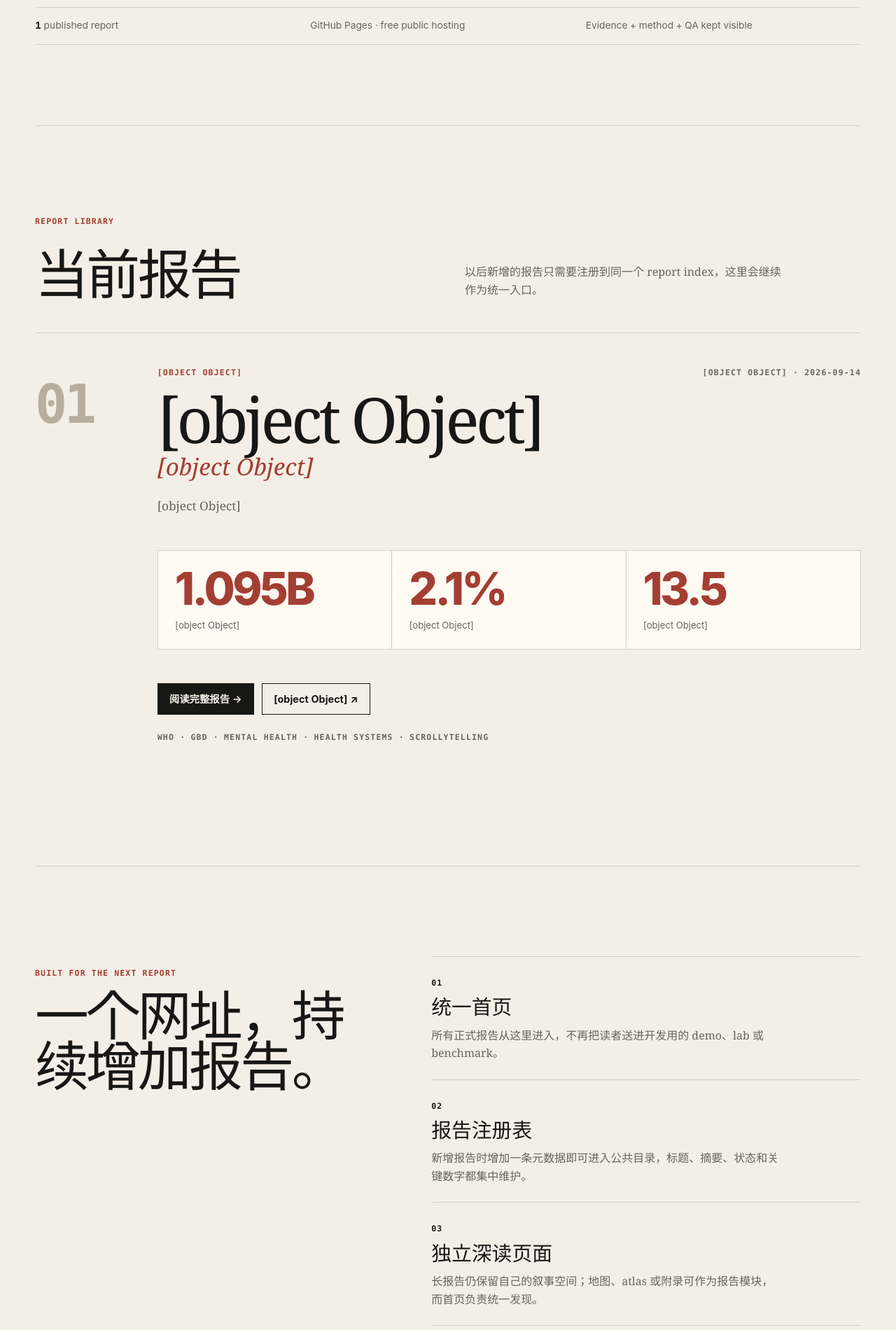
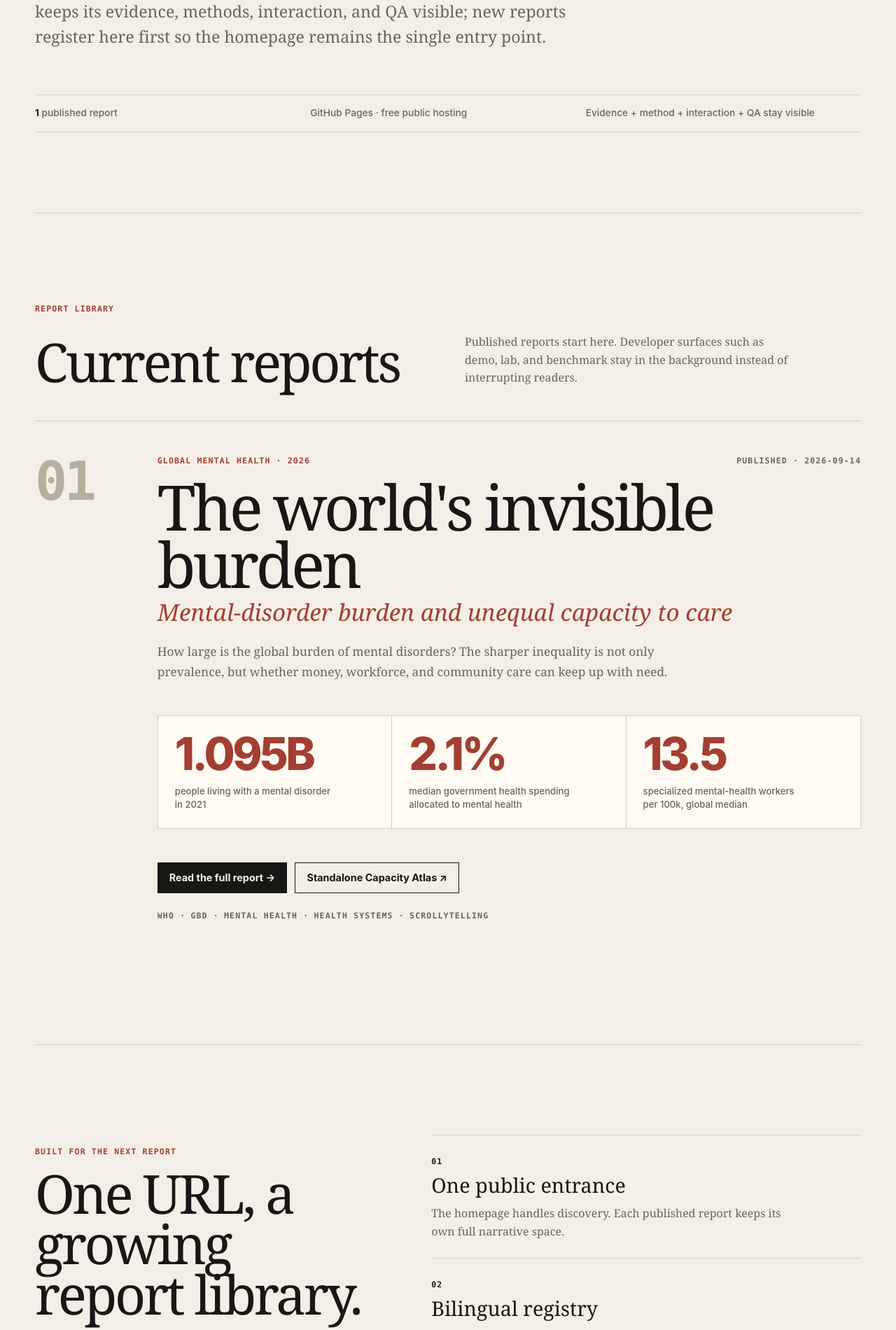
Before and after one commit to CochraneK/pudding-skill, a SvelteKit app: page / in a window 1280 px wide. Shown: the part 660-2560 px from the top of the page at 70% size. Built offline with nearby package versions, Linux system fonts and the light colour scheme.

Commit message:
feat: make public report hub bilingual

```diff
--- a/src/routes/+page.svelte
+++ b/src/routes/+page.svelte
@@ -1,15 +1,63 @@
 <script>
 	import { base } from '$app/paths';
 	import Meta from '$components/Meta.svelte';
+	import LanguageToggle from '$components/LanguageToggle.svelte';
 	import reportIndex from '$data/report-index.json';
+	import { language } from '$lib/language.js';
 
 	const hrefFor = (route) => `${base}${route}`;
 	const reports = reportIndex.reports;
+	const localize = (value) => typeof value === 'object' && value !== null && !Array.isArray(value) ? value[$language] : value;
+
+	const copy = {
+		zh: {
+			eyebrow: 'PUDDING-SKILL · 公共报告库',
+			titleLead: 'Data stories,',
+			titleEm: 'in one place.',
+			published: '份已发布报告',
+			hosting: 'GitHub Pages · 免费公开托管',
+			qa: '证据 + 方法 + 交互 + QA 保持可见',
+			library: '报告库',
+			libraryTitle: '当前报告',
+			libraryDek: '正式报告从这里进入；开发用 demo、lab 和 benchmark 保持在后台，不打断阅读。',
+			read: '阅读完整报告 →',
+			architecture: '为下一份报告准备',
+			architectureTitle: '一个网址，持续增加报告。',
+			cards: [
+				['统一入口', '首页只负责发现与进入。每个正式报告拥有自己的完整叙事空间。'],
+				['双语注册表', '标题、摘要、关键数字和路由集中维护，中英文从同一份元数据生成。'],
+				['引导 + 探索', '报告先用滚动叙事建立论点，再把真实数据交给读者自由探索。']
+			],
+			footer: 'Built with pudding-skill · 可审计证据驱动的数据叙事。'
+		},
+		en: {
+			eyebrow: 'PUDDING-SKILL · PUBLIC REPORTS',
+			titleLead: 'Data stories,',
+			titleEm: 'in one place.',
+			published: 'published report',
+			hosting: 'GitHub Pages · free public hosting',
+			qa: 'Evidence + method + interaction + QA stay visible',
+			library: 'REPORT LIBRARY',
+			libraryTitle: 'Current reports',
+			libraryDek: 'Published reports start here. Developer surfaces such as demo, lab, and benchmark stay in the background instead of interrupting readers.',
+			read: 'Read the full report →',
+			architecture: 'BUILT FOR THE NEXT REPORT',
+			architectureTitle: 'One URL, a growing report library.',
+			cards: [
+				['One public entrance', 'The homepage handles discovery. Each published report keeps its own full narrative space.'],
+				['Bilingual registry', 'Titles, summaries, key figures, and routes live in one registry and render in Chinese or English.'],
+				['Guide + explore', 'Reports establish the argument through scroll-driven narrative, then hand real data back to the reader for exploration.']
+			],
+			footer: 'Built with pudding-skill · auditable evidence-driven data storytelling.'
+		}
+	};
+
+	const t = () => copy[$language];
 </script>
 
 <Meta
 	title="Pudding Reports — 数据故事"
-	description="A single public index for evidence-audited data stories built with pudding-skill."
+	description={localize(reportIndex.site_dek)}
 	url="https://cochranek.github.io/pudding-skill/"
 />
 
@@ -19,21 +67,21 @@
 
 <article class="report-hub">
 	<section class="hero">
-		<p class="eyebrow">PUDDING-SKILL · PUBLIC REPORTS</p>
-		<h1>Data stories,<br /><em>in one place.</em></h1>
-		<p class="dek">{reportIndex.site_dek}</p>
-		<div class="hero-meta" aria-label="Report library summary">
-			<span><strong>{reports.length}</strong> published report</span>
-			<span>GitHub Pages · free public hosting</span>
-			<span>Evidence + method + QA kept visible</span>
+		<div class="utility"><span>{t().eyebrow}</span><LanguageToggle /></div>
+		<h1>{t().titleLead}<br /><em>{t().titleEm}</em></h1>
+		<p class="dek">{localize(reportIndex.site_dek)}</p>
+		<div class="hero-meta" aria-label={$language === 'zh' ? '报告库摘要' : 'Report library summary'}>
+			<span><strong>{reports.length}</strong> {t().published}</span>
+			<span>{t().hosting}</span>
+			<span>{t().qa}</span>
 		</div>
 	</section>
 
 	<section class="reports" aria-labelledby="reports-title">
 		<div class="section-head">
-			<p class="eyebrow">REPORT LIBRARY</p>
-			<h2 id="reports-title">当前报告</h2>
-			<p>以后新增的报告只需要注册到同一个 report index，这里会继续作为统一入口。</p>
+			<p class="eyebrow">{t().library}</p>
+			<h2 id="reports-title">{t().libraryTitle}</h2>
+			<p>{t().libraryDek}</p>
 		</div>
 
 		{#each reports as report, i}
@@ -41,26 +89,23 @@
 				<div class="report-number">{String(i + 1).padStart(2, '0')}</div>
 				<div class="report-copy">
 					<div class="report-topline">
-						<span>{report.eyebrow}</span>
-						<span class="status">{report.status} · {report.published}</span>
+						<span>{localize(report.eyebrow)}</span>
+						<span class="status">{localize(report.status)} · {report.published}</span>
 					</div>
-					<h3>{report.title}</h3>
-					<p class="subtitle">{report.subtitle}</p>
-					<p class="report-dek">{report.dek}</p>
+					<h3>{localize(report.title)}</h3>
+					<p class="subtitle">{localize(report.subtitle)}</p>
+					<p class="report-dek">{localize(report.dek)}</p>
 
-					<div class="stats" aria-label={`${report.title} key figures`}>
+					<div class="stats" aria-label={`${localize(report.title)} key figures`}>
 						{#each report.stats as stat}
-							<div>
-								<strong>{stat.value}</strong>
-								<span>{stat.label}</span>
-							</div>
+							<div><strong>{stat.value}</strong><span>{localize(stat.label)}</span></div>
 						{/each}
 					</div>
 
 					<div class="actions">
-						<a class="primary" href={hrefFor(report.primary_route)}>阅读完整报告 →</a>
+						<a class="primary" href={hrefFor(report.primary_route)}>{t().read}</a>
 						{#each report.secondary_routes as route}
-							<a href={hrefFor(route.route)}>{route.label} ↗</a>
+							<a href={hrefFor(route.route)}>{localize(route.label)} ↗</a>
 						{/each}
 					</div>
 
@@ -74,30 +119,22 @@
 
 	<section class="architecture" aria-labelledby="architecture-title">
 		<div>
-			<p class="eyebrow">BUILT FOR THE NEXT REPORT</p>
-			<h2 id="architecture-title">一个网址，持续增加报告。</h2>
+			<p class="eyebrow">{t().architecture}</p>
+			<h2 id="architecture-title">{t().architectureTitle}</h2>
 		</div>
 		<div class="architecture-grid">
-			<article>
-				<span>01</span>
-				<h3>统一首页</h3>
-				<p>所有正式报告从这里进入，不再把读者送进开发用的 demo、lab 或 benchmark。</p>
-			</article>
-			<article>
-				<span>02</span>
-				<h3>报告注册表</h3>
-				<p>新增报告时增加一条元数据即可进入公共目录，标题、摘要、状态和关键数字都集中维护。</p>
-			</article>
-			<article>
-				<span>03</span>
-				<h3>独立深读页面</h3>
-				<p>长报告仍保留自己的叙事空间；地图、atlas 或附录可作为报告模块，而首页负责统一发现。</p>
-			</article>
+			{#each t().cards as card, i}
+				<article>
+					<span>0{i + 1}</span>
+					<h3>{card[0]}</h3>
+					<p>{card[1]}</p>
+				</article>
+			{/each}
 		</div>
 	</section>
 
 	<footer class="hub-footer">
-		<p>Built with <strong>pudding-skill</strong> · editorial data storytelling with auditable evidence.</p>
+		<p>{t().footer}</p>
 		<nav aria-label="Developer routes">
 			<a href={hrefFor('/demo')}>Demo</a>
 			<a href={hrefFor('/lab')}>Lab</a>
@@ -107,347 +144,51 @@
 </article>
 
 <style>
-	:global(body) {
-		background: #f4efe6;
-		color: #171715;
-	}
-
-	.report-hub {
-		--paper: #f4efe6;
-		--panel: #fffaf2;
-		--ink: #171715;
-		--muted: #68645d;
-		--accent: #a33f32;
-		--line: #d6cec1;
-		min-height: 100vh;
-	}
-
-	.hero,
-	.reports,
-	.architecture,
-	.hub-footer {
-		width: min(1180px, calc(100% - 40px));
-		margin: 0 auto;
-	}
-
-	.hero {
-		padding: clamp(5rem, 11vw, 10rem) 0 clamp(5rem, 9vw, 8rem);
-	}
-
-	.eyebrow,
-	.report-topline,
-	.tags,
-	.architecture-grid > article > span {
-		font-family: var(--font-mono);
-		font-size: 0.72rem;
-		font-weight: 750;
-		letter-spacing: 0.1em;
-		text-transform: uppercase;
-	}
-
-	.eyebrow,
-	.report-topline > span:first-child {
-		color: var(--accent);
-	}
-
-	h1,
-	h2,
-	h3 {
-		font-family: var(--font-serif);
-	}
-
-	h1 {
-		max-width: 1000px;
-		margin: 0.18em 0 0.3em;
-		font-size: clamp(4rem, 11vw, 9.4rem);
-		font-weight: 600;
-		line-height: 0.84;
-		letter-spacing: -0.065em;
-	}
-
-	h1 em {
-		color: var(--accent);
-		font-weight: 400;
-	}
-
-	.dek {
-		max-width: 720px;
-		font-size: clamp(1.12rem, 2vw, 1.45rem);
-		line-height: 1.58;
-		color: var(--muted);
-	}
-
-	.hero-meta {
-		display: grid;
-		grid-template-columns: repeat(3, 1fr);
-		margin-top: 4rem;
-		border-top: 1px solid var(--line);
-		border-bottom: 1px solid var(--line);
-	}
-
-	.hero-meta span {
-		padding: 1rem 1rem 1rem 0;
-		font-family: var(--font-sans);
-		font-size: 0.86rem;
-		line-height: 1.45;
-		color: var(--muted);
-	}
-
-	.hero-meta strong {
-		color: var(--ink);
-	}
-
-	.reports {
-		padding: 7rem 0;
-		border-top: 1px solid var(--line);
-	}
-
-	.section-head {
-		display: grid;
-		grid-template-columns: 1fr 1fr;
-		column-gap: 3rem;
-		align-items: end;
-		margin-bottom: 3rem;
-	}
-
-	.section-head .eyebrow {
-		grid-column: 1 / -1;
-	}
-
-	.section-head h2,
-	.architecture h2 {
-		margin: 0.2em 0 0;
-		font-size: clamp(2.6rem, 6vw, 5.6rem);
-		line-height: 0.94;
-		letter-spacing: -0.045em;
-	}
-
-	.section-head > p:last-child {
-		max-width: 52ch;
-		margin: 0;
-		color: var(--muted);
-		line-height: 1.6;
-	}
-
-	.report-card {
-		display: grid;
-		grid-template-columns: minmax(80px, 0.15fr) minmax(0, 1fr);
-		gap: 1.5rem;
-		padding: clamp(1.5rem, 4vw, 3rem) 0 0;
-		border-top: 1px solid var(--line);
-	}
-
-	.report-number {
-		font-family: var(--font-mono);
-		font-size: clamp(2.5rem, 6vw, 5rem);
-		font-weight: 700;
-		letter-spacing: -0.06em;
-		color: #b8aea0;
-	}
-
-	.report-copy {
-		padding: 0 0 4rem;
-	}
-
-	.report-topline {
-		display: flex;
-		justify-content: space-between;
-		gap: 1rem;
-	}
-
-	.status {
-		color: var(--muted);
-	}
-
-	.report-card h3 {
-		margin: 1rem 0 0;
-		font-size: clamp(3rem, 7vw, 6.8rem);
-		line-height: 0.92;
-		letter-spacing: -0.05em;
-	}
-
-	.subtitle {
-		margin: 0.5rem 0 1.5rem;
-		font: 500 clamp(1.35rem, 2.6vw, 2.2rem)/1.15 var(--font-serif);
-		font-style: italic;
-		color: var(--accent);
-	}
-
-	.report-dek {
-		max-width: 760px;
-		font-size: 1.08rem;
-		line-height: 1.65;
-		color: var(--muted);
-	}
-
-	.stats {
-		display: grid;
-		grid-template-columns: repeat(3, 1fr);
-		margin: 3rem 0;
-		border: 1px solid var(--line);
-		background: var(--panel);
-	}
-
-	.stats > div {
-		padding: 1.5rem;
-		border-right: 1px solid var(--line);
-	}
-
-	.stats > div:last-child {
-		border-right: 0;
-	}
-
-	.stats strong,
-	.stats span {
-		display: block;
-	}
-
-	.stats strong {
-		font: 800 clamp(2.4rem, 5vw, 4.8rem)/0.95 var(--font-sans);
-		letter-spacing: -0.055em;
-		color: var(--accent);
-	}
-
-	.stats span {
-		max-width: 26ch;
-		margin-top: 0.8rem;
-		font-family: var(--font-sans);
-		font-size: 0.82rem;
-		line-height: 1.45;
-		color: var(--muted);
-	}
-
-	.actions {
-		display: flex;
-		flex-wrap: wrap;
-		gap: 0.7rem;
-	}
-
-	.actions a {
-		display: inline-flex;
-		align-items: center;
-		min-height: 44px;
-		padding: 0.7rem 1rem;
-		border: 1px solid var(--ink);
-		font-family: var(--font-sans);
-		font-size: 0.9rem;
-		font-weight: 750;
-		color: var(--ink);
-		text-decoration: none;
-	}
-
-	.actions a.primary {
-		background: var(--ink);
-		color: var(--paper);
-	}
-
-	.actions a:hover {
-		transform: translateY(-1px);
-	}
-
-	.tags {
-		display: flex;
-		flex-wrap: wrap;
-		gap: 0.45rem;
-		margin-top: 1.5rem;
-		color: var(--muted);
-	}
-
-	.tags span::after {
-		content: ' ·';
-	}
-
-	.tags span:last-child::after {
-		content: '';
-	}
-
-	.architecture {
-		display: grid;
-		grid-template-columns: 0.9fr 1.1fr;
-		gap: 5vw;
-		padding: 8rem 0;
-		border-top: 1px solid var(--line);
-	}
-
-	.architecture-grid {
-		display: grid;
-		gap: 0;
-		border-top: 1px solid var(--line);
-	}
-
-	.architecture-grid article {
-		padding: 1.5rem 0;
-		border-bottom: 1px solid var(--line);
-	}
-
-	.architecture-grid h3 {
-		margin: 0.3rem 0 0.5rem;
-		font-size: 1.8rem;
-	}
-
-	.architecture-grid p {
-		max-width: 56ch;
-		margin: 0;
-		line-height: 1.6;
-		color: var(--muted);
-	}
-
-	.hub-footer {
-		display: flex;
-		justify-content: space-between;
-		gap: 2rem;
-		padding: 2rem 0 4rem;
-		border-top: 1px solid var(--line);
-		font-family: var(--font-sans);
-		font-size: 0.82rem;
-		color: var(--muted);
-	}
-
-	.hub-footer nav {
-		display: flex;
-		gap: 1rem;
-	}
-
-	.hub-footer a {
-		color: inherit;
-	}
-
-	@media (max-width: 760px) {
-		.hero-meta,
-		.section-head,
-		.architecture,
-		.stats {
-			grid-template-columns: 1fr;
-		}
-
-		.hero-meta span + span,
-		.stats > div + div {
-			border-top: 1px solid var(--line);
-		}
-
-		.stats > div {
-			border-right: 0;
-		}
-
-		.section-head > p:last-child {
-			margin-top: 1rem;
-		}
-
-		.report-card {
-			grid-template-columns: 1fr;
-		}
-
-		.report-number {
-			font-size: 2rem;
-		}
-
-		.report-topline,
-		.hub-footer {
-			flex-direction: column;
-		}
-
-		.architecture-grid {
-			margin-top: 2rem;
-		}
-	}
+	:global(body) { background: #f4efe6; color: #171715; }
+	.report-hub { --paper:#f4efe6; --panel:#fffaf2; --ink:#171715; --muted:#68645d; --accent:#a33f32; --line:#d6cec1; min-height:100vh; }
+	.hero,.reports,.architecture,.hub-footer { width:min(1180px,calc(100% - 40px)); margin:0 auto; }
+	.hero { padding:clamp(3rem,7vw,6rem) 0 clamp(5rem,9vw,8rem); }
+	.utility { display:flex; justify-content:space-between; gap:1rem; align-items:center; margin-bottom:clamp(5rem,10vw,9rem); font:750 .72rem/1.2 var(--font-mono); letter-spacing:.1em; color:var(--accent); }
+	.eyebrow,.report-topline,.tags,.architecture-grid>article>span { font-family:var(--font-mono); font-size:.72rem; font-weight:750; letter-spacing:.1em; text-transform:uppercase; }
+	.eyebrow,.report-topline>span:first-child { color:var(--accent); }
+	h1,h2,h3 { font-family:var(--font-serif); }
+	h1 { max-width:1000px; margin:.18em 0 .3em; font-size:clamp(4rem,11vw,9.4rem); font-weight:600; line-height:.84; letter-spacing:-.065em; }
+	h1 em { color:var(--accent); font-weight:400; }
+	.dek { max-width:760px; font-size:clamp(1.12rem,2vw,1.45rem); line-height:1.58; color:var(--muted); }
+	.hero-meta { display:grid; grid-template-columns:repeat(3,1fr); margin-top:4rem; border-top:1px solid var(--line); border-bottom:1px solid var(--line); }
+	.hero-meta span { padding:1rem 1rem 1rem 0; font:500 .86rem/1.45 var(--font-sans); color:var(--muted); }
+	.hero-meta strong { color:var(--ink); }
+	.reports { padding:7rem 0; border-top:1px solid var(--line); }
+	.section-head { display:grid; grid-template-columns:1fr 1fr; column-gap:3rem; align-items:end; margin-bottom:3rem; }
+	.section-head .eyebrow { grid-column:1/-1; }
+	.section-head h2,.architecture h2 { margin:.2em 0 0; font-size:clamp(2.6rem,6vw,5.6rem); line-height:.94; letter-spacing:-.045em; }
+	.section-head>p:last-child { max-width:52ch; margin:0; color:var(--muted); line-height:1.6; }
+	.report-card { display:grid; grid-template-columns:minmax(80px,.15fr) minmax(0,1fr); gap:1.5rem; padding:clamp(1.5rem,4vw,3rem) 0 0; border-top:1px solid var(--line); }
+	.report-number { font:700 clamp(2.5rem,6vw,5rem)/1 var(--font-mono); letter-spacing:-.06em; color:#b8aea0; }
+	.report-copy { padding:0 0 4rem; }
+	.report-topline { display:flex; justify-content:space-between; gap:1rem; }
+	.status { color:var(--muted); }
+	.report-card h3 { margin:1rem 0 0; font-size:clamp(3rem,7vw,6.8rem); line-height:.92; letter-spacing:-.05em; }
+	.subtitle { margin:.5rem 0 1.5rem; font:500 clamp(1.35rem,2.6vw,2.2rem)/1.15 var(--font-serif); font-style:italic; color:var(--accent); }
+	.report-dek { max-width:760px; font-size:1.08rem; line-height:1.65; color:var(--muted); }
+	.stats { display:grid; grid-template-columns:repeat(3,1fr); margin:3rem 0; border:1px solid var(--line); background:var(--panel); }
+	.stats>div { padding:1.5rem; border-right:1px solid var(--line); }
+	.stats>div:last-child { border-right:0; }
+	.stats strong,.stats span { display:block; }
+	.stats strong { font:800 clamp(2.4rem,5vw,4.8rem)/.95 var(--font-sans); letter-spacing:-.055em; color:var(--accent); }
+	.stats span { max-width:28ch; margin-top:.8rem; font:500 .82rem/1.45 var(--font-sans); color:var(--muted); }
+	.actions { display:flex; flex-wrap:wrap; gap:.7rem; }
+	.actions a { display:inline-flex; align-items:center; min-height:44px; padding:.7rem 1rem; border:1px solid var(--ink); font:750 .9rem/1.2 var(--font-sans); color:var(--ink); text-decoration:none; }
+	.actions a.primary { background:var(--ink); color:var(--paper); }
+	.actions a:hover { transform:translateY(-1px); }
+	.tags { display:flex; flex-wrap:wrap; gap:.45rem; margin-top:1.5rem; color:var(--muted); }
+	.tags span::after { content:' ·'; } .tags span:last-child::after { content:''; }
+	.architecture { display:grid; grid-template-columns:.9fr 1.1fr; gap:5vw; padding:8rem 0; border-top:1px solid var(--line); }
+	.architecture-grid { display:grid; border-top:1px solid var(--line); }
+	.architecture-grid article { padding:1.5rem 0; border-bottom:1px solid var(--line); }
+	.architecture-grid h3 { margin:.3rem 0 .5rem; font-size:1.8rem; }
+	.architecture-grid p { max-width:56ch; margin:0; line-height:1.6; color:var(--muted); }
+	.hub-footer { display:flex; justify-content:space-between; gap:2rem; padding:2rem 0 4rem; border-top:1px solid var(--line); font:500 .82rem/1.4 var(--font-sans); color:var(--muted); }
+	.hub-footer nav { display:flex; gap:1rem; } .hub-footer a { color:inherit; }
+	@media(max-width:760px){ .hero-meta,.section-head,.architecture,.stats{grid-template-columns:1fr}.hero-meta span+span,.stats>div+div{border-top:1px solid var(--line)}.stats>div{border-right:0}.section-head>p:last-child{margin-top:1rem}.report-card{grid-template-columns:1fr}.report-number{font-size:2rem}.report-topline,.hub-footer{flex-direction:column}.architecture-grid{margin-top:2rem} }
 </style>
```
